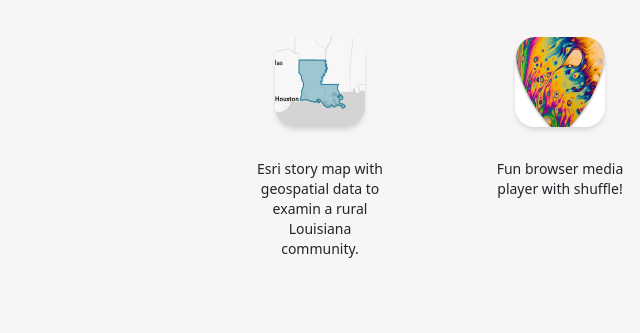
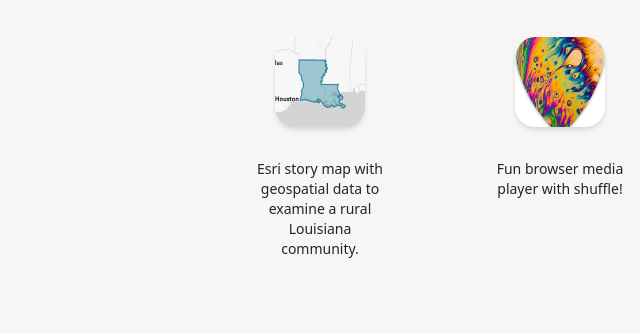
Before and after one commit to Nolewp/jack.github.io, a plain HTML site: page index.html in a window 1280 px wide. Shown: the part 1221-1554 px from the top of the page, 200-840 px from the left. Drawn offline with nearby package versions, Linux system fonts and the light colour scheme.

Commit message:
Update index.html

```diff
--- a/index.html
+++ b/index.html
@@ -112,7 +112,7 @@
                         <div class="rounded-lg overflow-hidden">
                         <a  href="https://arcg.is/0qzuSz"class="flex w-full justify-center items-center">
                             <img id="proj" class="shadow-md hover:shadow-lg transition-all duration-200" src="./images/projects/proj4.png" alt="link to one of jacks projects' %}"></a>
-                        <p  class="p-4  text-sm text-center"  >Esri story map with geospatial data to examin a rural Louisiana community.</p>
+                        <p  class="p-4  text-sm text-center"  >Esri story map with geospatial data to examine a rural Louisiana community.</p>
                         </div>
                     </div>
 
```
